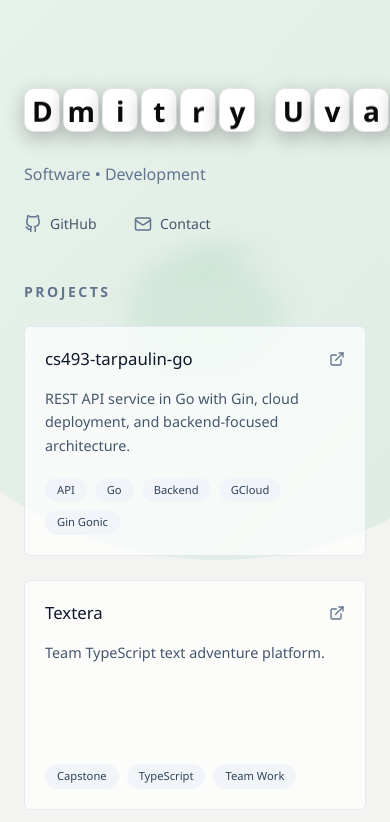
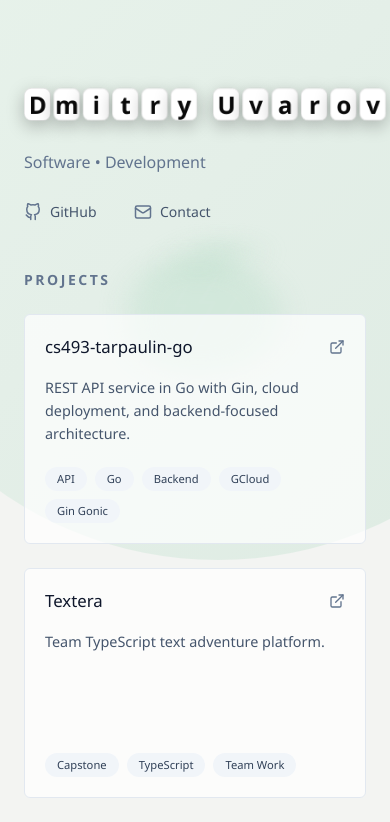
Before and after one commit to dm-uvarov/portfolio, a React (Vite) app: page / in a window 390 px wide. Shown: the top 822 px of the page. Built offline with nearby package versions, Linux system fonts and the light colour scheme.

Commit message:
fix adaptiation drum issue

```diff
--- a/src/components/DrumText.tsx
+++ b/src/components/DrumText.tsx
@@ -1,7 +1,11 @@
-import { useMemo, useRef } from "react";
+import { useEffect, useMemo, useRef, useState } from "react";
 import gsap from "gsap";
 import { useGSAP } from "@gsap/react";
 import {
+  DRUM_TEXT_GAP_PX,
+  DRUM_TEXT_SPACE_PX,
+  getDrumScaleStyle,
+  getDrumShellStyle,
   getDrumTextVars,
   getSpaceWidthStyle,
   SCREEN_READER_ONLY_STYLE,
@@ -21,7 +25,14 @@ type Props = {
 
 const ALPHABET = " ABCDEFGHIJKLMNOPQRSTUVWXYZabcdefghijklmnopqrstuvwxyz0123456789-_.&";
 const DURATION_VARIANCE = [0, -0.04, 0.03, -0.02, 0.02, -0.01];
+const MOBILE_BREAKPOINT_PX = 524;
+const MOBILE_COMPACT_BREAKPOINT_PX = 486;
+const MOBILE_MIN_WIDTH_PX = 320;
+const MOBILE_MIN_FACTOR = 0.82;
+const VIEWPORT_SIDE_PADDING_PX = 32;
+const SHELL_WIDTH_BUFFER_PX = 4;
 const DRUM_TEXT_CLASSES = {
+  shell: "drum-text-shell",
   root: "drum-text",
   reelWindow: "drum-text__window",
   reelTrack: "drum-text__reel",
@@ -39,10 +50,50 @@ export default function DrumText({
   windowPx = 44,
   windowRadius = 10,
 }: Props) {
+  const shellRef = useRef<HTMLSpanElement>(null);
   const scope = useRef<HTMLSpanElement>(null);
+  const [viewportWidth, setViewportWidth] = useState<number>(() => {
+    if (typeof window === "undefined") {
+      return MOBILE_BREAKPOINT_PX;
+    }
+
+    return window.innerWidth;
+  });
+
+  const characters = useMemo(() => Array.from(text), [text]);
+
+  const responsiveFactor = useMemo(() => {
+    if (viewportWidth >= MOBILE_BREAKPOINT_PX) {
+      return 1;
+    }
+
+    const progress =
+      (viewportWidth - MOBILE_MIN_WIDTH_PX) / (MOBILE_BREAKPOINT_PX - MOBILE_MIN_WIDTH_PX);
+    const clampedProgress = Math.min(1, Math.max(0, progress));
+
+    return MOBILE_MIN_FACTOR + (1 - MOBILE_MIN_FACTOR) * clampedProgress;
+  }, [viewportWidth]);
+
+  const compactFactor = useMemo(() => {
+    if (viewportWidth >= MOBILE_COMPACT_BREAKPOINT_PX) {
+      return 1;
+    }
+
+    const progress =
+      (viewportWidth - MOBILE_MIN_WIDTH_PX) / (MOBILE_COMPACT_BREAKPOINT_PX - MOBILE_MIN_WIDTH_PX);
+    const clampedProgress = Math.min(1, Math.max(0, progress));
+
+    return 0.96 + 0.04 * clampedProgress;
+  }, [viewportWidth]);
+
+  const effectiveCellPx = cellPx * responsiveFactor * compactFactor;
+  const effectiveWindowPx = windowPx * responsiveFactor * compactFactor;
+  const effectiveWindowRadius = windowRadius * responsiveFactor * compactFactor;
+  const effectiveGapPx = DRUM_TEXT_GAP_PX * responsiveFactor * compactFactor;
+  const effectiveSpacePx = DRUM_TEXT_SPACE_PX * responsiveFactor * compactFactor;
 
   const reels = useMemo(() => {
-    return Array.from(text).map((ch) => {
+    return characters.map((ch) => {
       const target = ch === " " ? " " : ch;
 
       const after: string[] = [];
@@ -52,7 +103,33 @@ export default function DrumText({
 
       return [target, ...after];
     });
-  }, [text, spins]);
+  }, [characters, spins]);
+
+  const baseWidth = useMemo(() => {
+    const contentWidth = characters.reduce((total, char) => {
+      return total + (char === " " ? effectiveSpacePx : effectiveWindowPx);
+    }, 0);
+
+    return contentWidth + Math.max(0, characters.length - 1) * effectiveGapPx;
+  }, [characters, effectiveGapPx, effectiveSpacePx, effectiveWindowPx]);
+
+  const scale = useMemo(() => {
+    const maxWidth = Math.max(MOBILE_MIN_WIDTH_PX, viewportWidth - VIEWPORT_SIDE_PADDING_PX);
+    return Math.min(1, maxWidth / baseWidth);
+  }, [baseWidth, viewportWidth]);
+
+  useEffect(() => {
+    const updateViewportWidth = () => {
+      setViewportWidth(window.innerWidth);
+    };
+
+    updateViewportWidth();
+    window.addEventListener("resize", updateViewportWidth);
+
+    return () => {
+      window.removeEventListener("resize", updateViewportWidth);
+    };
+  }, []);
 
   useGSAP(
     () => {
@@ -62,7 +139,7 @@ export default function DrumText({
 
       reelEls.forEach((el, i) => {
         const items = Number(el.dataset.items || "0");
-        const startY = -1 * (items - 1) * cellPx;
+        const startY = -1 * (items - 1) * effectiveCellPx;
         const duration = Math.max(0.35, baseDuration + DURATION_VARIANCE[i % DURATION_VARIANCE.length]);
 
         gsap.killTweensOf(el);
@@ -74,14 +151,22 @@ export default function DrumText({
         });
       });
     },
-    { scope, dependencies: [text, spins, cellPx, baseDuration], revertOnUpdate: true }
+    { scope, dependencies: [text, spins, effectiveCellPx, baseDuration], revertOnUpdate: true }
   );
 
   return (
     <span
+      ref={shellRef}
+      className={DRUM_TEXT_CLASSES.shell}
+      style={getDrumShellStyle(baseWidth * scale + SHELL_WIDTH_BUFFER_PX, effectiveCellPx * scale)}
+    >
+      <span
         ref={scope}
         className={[DRUM_TEXT_CLASSES.root, className].filter(Boolean).join(" ")}
-      style={getDrumTextVars(cellPx, windowPx, windowRadius)}
+        style={{
+          ...getDrumTextVars(effectiveCellPx, effectiveWindowPx, effectiveWindowRadius),
+          ...getDrumScaleStyle(scale),
+        }}
       >
         {reels.map((reel, i) => {
           const isSpace = text[i] === " ";
@@ -91,7 +176,7 @@ export default function DrumText({
               <span
                 key={`space-${i}`}
                 className={DRUM_TEXT_CLASSES.space}
-              style={getSpaceWidthStyle()}
+                style={getSpaceWidthStyle(effectiveSpacePx)}
                 aria-hidden="true"
               />
             );
@@ -118,5 +203,6 @@ export default function DrumText({
           {text}
         </span>
       </span>
+    </span>
   );
 }
--- a/src/components/Hero.tsx
+++ b/src/components/Hero.tsx
@@ -11,7 +11,9 @@ type HeroLink = {
 const HERO_CLASSES = {
   section: "pb-12 pt-2 sm:pb-16 sm:pt-4",
   title: "text-[clamp(1.75rem,7vw,2.25rem)] font-semibold tracking-tight text-slate-800 sm:text-4xl",
-  titleInner: "inline-block",
+  titleInner: "block max-w-full",
+  titleSingleLine: "block max-[390px]:hidden",
+  titleSmallScreen: "hidden max-[390px]:flex max-[390px]:flex-col max-[390px]:gap-2",
   subtitle: "mt-5 text-base text-slate-500 sm:text-lg",
   links: "mt-7 flex flex-wrap items-center gap-x-5 gap-y-3 text-sm text-slate-600 sm:gap-7 sm:text-base",
   link: "group inline-flex items-center gap-2 transition-colors duration-700 ease-[cubic-bezier(0.22,1,0.36,1)]",
@@ -39,7 +41,13 @@ export default function Hero() {
     <section className={HERO_CLASSES.section}>
       <h1 className={HERO_CLASSES.title}>
         <span className={HERO_CLASSES.titleInner}>
-          <DrumText text="Dmitry Uvarov" spins={1} baseDuration={1} cellPx={44} windowPx={36} />
+          <span className={HERO_CLASSES.titleSingleLine}>
+            <DrumText text="Dmitry Uvarov" spins={1} baseDuration={1} cellPx={44} windowPx={36} />
+          </span>
+          <span className={HERO_CLASSES.titleSmallScreen}>
+            <DrumText text="Dmitry" spins={1} baseDuration={1} cellPx={44} windowPx={36} />
+            <DrumText text="Uvarov" spins={1} baseDuration={1} cellPx={44} windowPx={36} />
+          </span>
         </span>
       </h1>
       <p className={HERO_CLASSES.subtitle}>Software • Development</p>
--- a/src/components/drumTextStyles.ts
+++ b/src/components/drumTextStyles.ts
@@ -4,6 +4,14 @@ const SCREEN_READER_ONLY: CSSProperties = {
   position: "absolute",
   left: "-9999px",
 };
+
+export const DRUM_TEXT_GAP_PX = 3;
+export const DRUM_TEXT_SPACE_PX = 14;
+
+export const getDrumShellStyle = (width: number, height: number): CSSProperties => ({
+  width: `${width}px`,
+  height: `${height}px`,
+});
 
 export const getDrumTextVars = (
   cellPx: number,
@@ -15,7 +23,11 @@ export const getDrumTextVars = (
   "--drum-window-radius": `${windowRadius}px`,
 } as CSSProperties);
 
-export const getSpaceWidthStyle = (width = 14): CSSProperties => ({
+export const getDrumScaleStyle = (scale: number): CSSProperties => ({
+  transform: `scale(${scale})`,
+});
+
+export const getSpaceWidthStyle = (width = DRUM_TEXT_SPACE_PX): CSSProperties => ({
   width,
 });
 
--- a/src/index.css
+++ b/src/index.css
@@ -41,10 +41,20 @@ a {
   text-decoration: none;
 }
 
+.drum-text-shell {
+  position: relative;
+  display: inline-block;
+  max-width: 100%;
+}
+
 .drum-text {
+  position: absolute;
+  left: 0;
+  top: 0;
   display: inline-flex;
   align-items: baseline;
   gap: 3px;
+  transform-origin: left top;
 }
 
 .drum-text__window {
```
Lines whose indentation alone changed are shown as unchanged.
